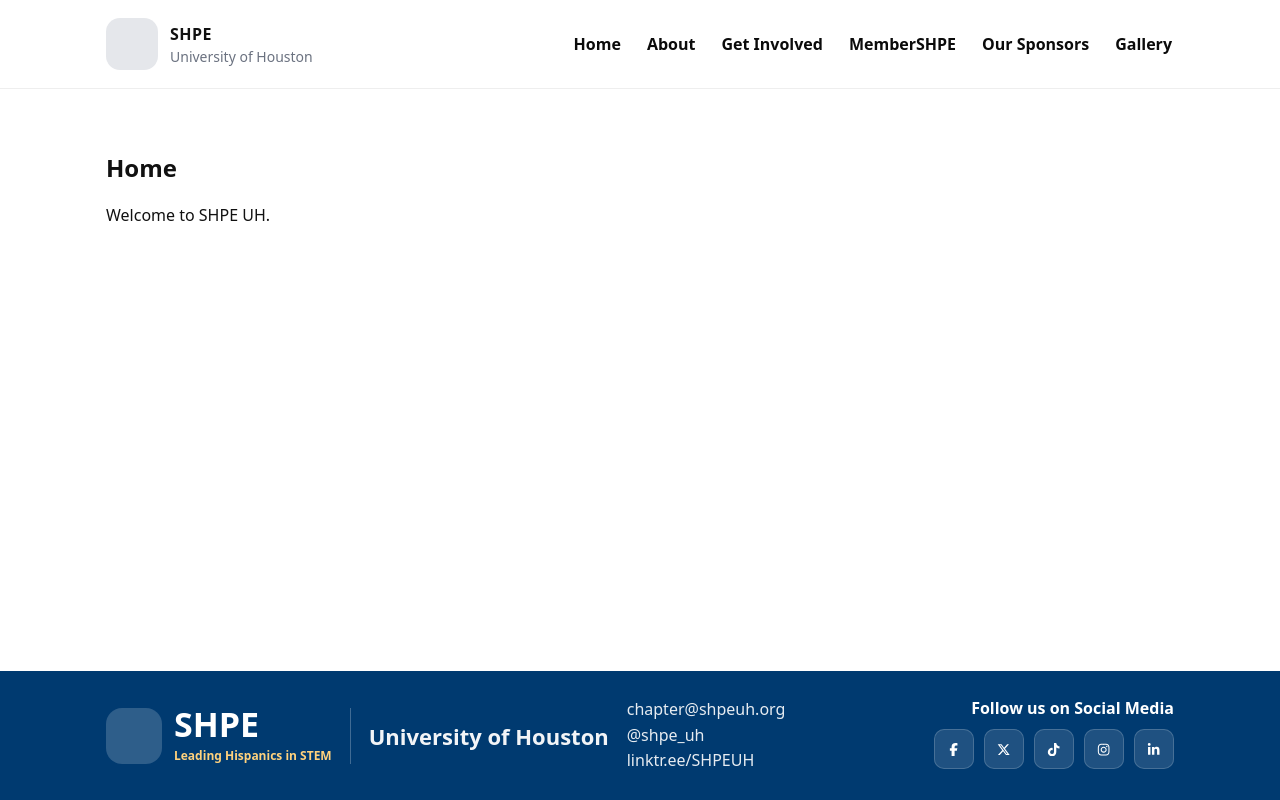
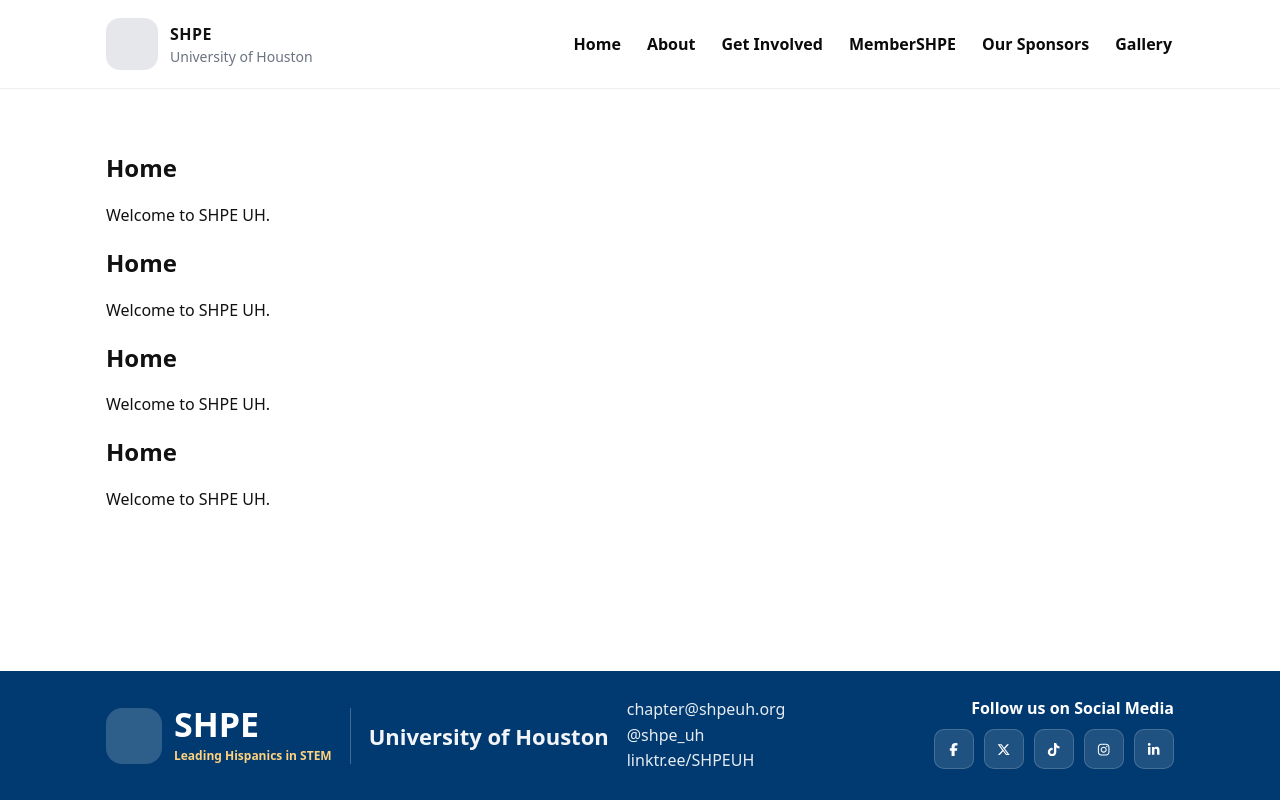
Before and after one commit to aarlopez5/shpe-uh-website, a React (Vite) app in the folder frontend/: page / in a window 1280 px wide. Built offline with nearby package versions, Linux system fonts and the light colour scheme.

Commit message:
Added section layout to homepage

```diff
--- a/frontend/src/pages/home.jsx
+++ b/frontend/src/pages/home.jsx
@@ -1,8 +1,25 @@
 export default function Home() {
-  return (
-    <section className="page">
-      <h2>Home</h2>
-      <p>Welcome to SHPE UH.</p>
-    </section>
-  );
+	return (
+		<main className="page">
+			<section id="intro">
+				<h2>Home</h2>
+				<p>Welcome to SHPE UH.</p>
+			</section>
+
+			<section id="info">
+				<h2>Home</h2>
+				<p>Welcome to SHPE UH.</p>
+			</section>
+
+			<section id="insta">
+				<h2>Home</h2>
+				<p>Welcome to SHPE UH.</p>
+			</section>
+
+			<section id="newsletter">
+				<h2>Home</h2>
+				<p>Welcome to SHPE UH.</p>
+			</section>
+		</main>
+	);
 }
```
Also changed, not shown: 1 other file (tests, documents, lock files or other folders).
